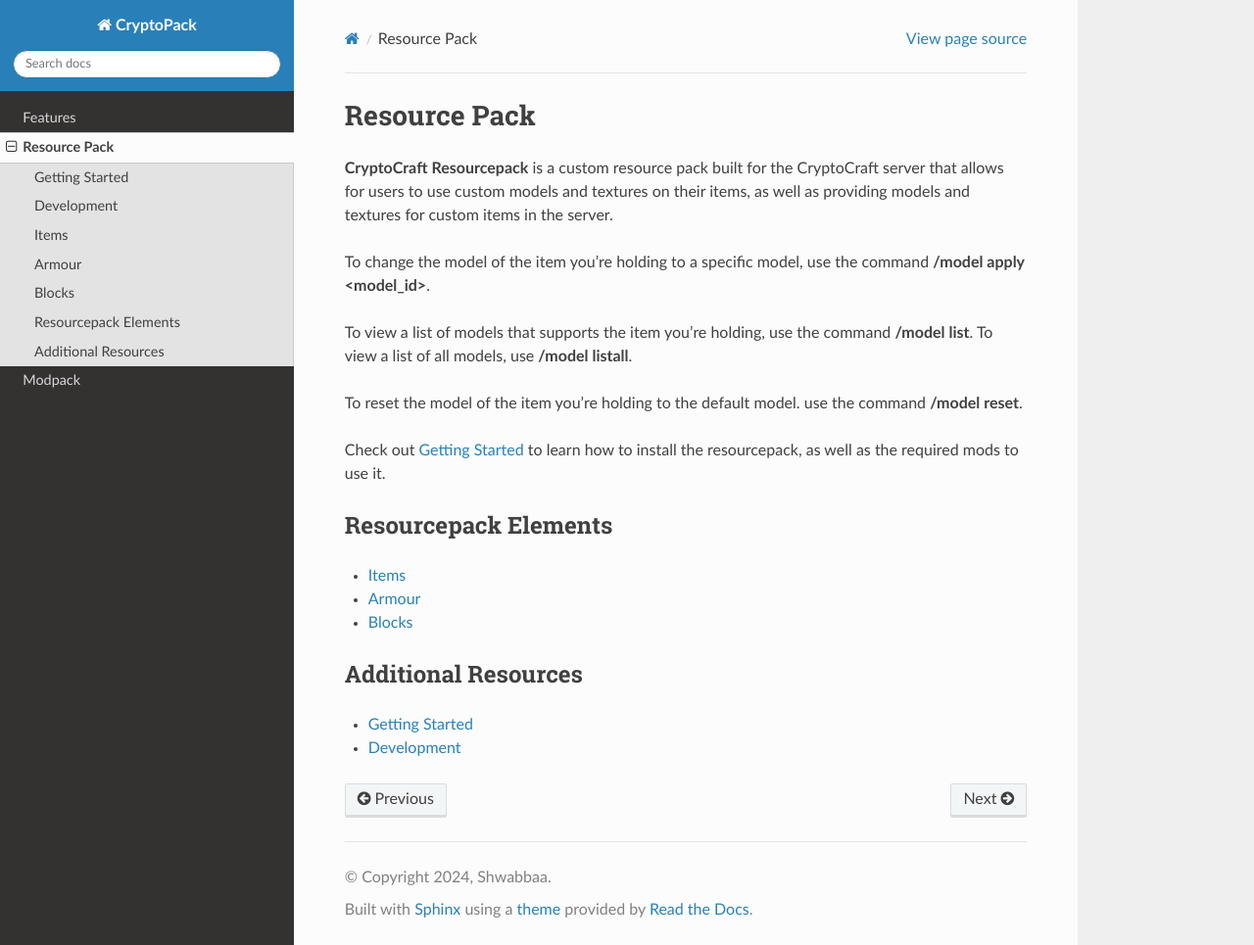
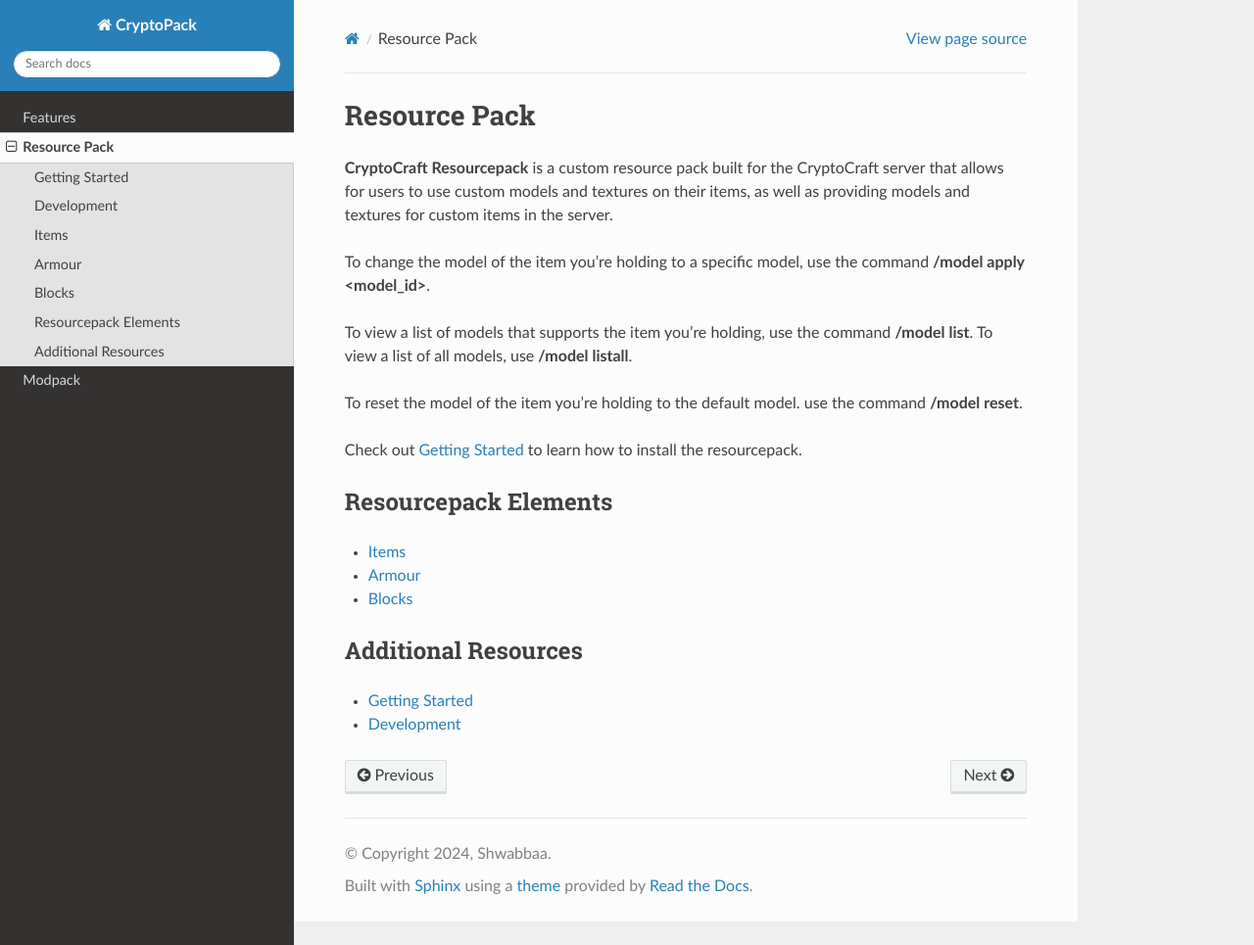
Before and after one commit to Shwabbaa/cryptopack-docs, a Sphinx documentation site: the page built from docs/source/resourcepack/index.rst, in a window 1280 px wide and 965 px high. Shown: the whole window at 98% size. Built offline with Sphinx 7.4.7 and the Read the Docs theme 3.1.0, drawn with Linux system fonts in a browser that asks for light colours; pages that are not in the unit, such as notebooks, are missing from menus.

Commit message:
Update index.rst

```diff
--- a/docs/source/resourcepack/index.rst
+++ b/docs/source/resourcepack/index.rst
@@ -19,7 +19,7 @@
 
 To reset the model of the item you're holding to the default model. use the command **/model reset**.
 
-Check out :doc:`getting_started` to learn how to install the resourcepack, as well as the required mods to use it.
+Check out :doc:`getting_started` to learn how to install the resourcepack.
 
 Resourcepack Elements
 --------
```
